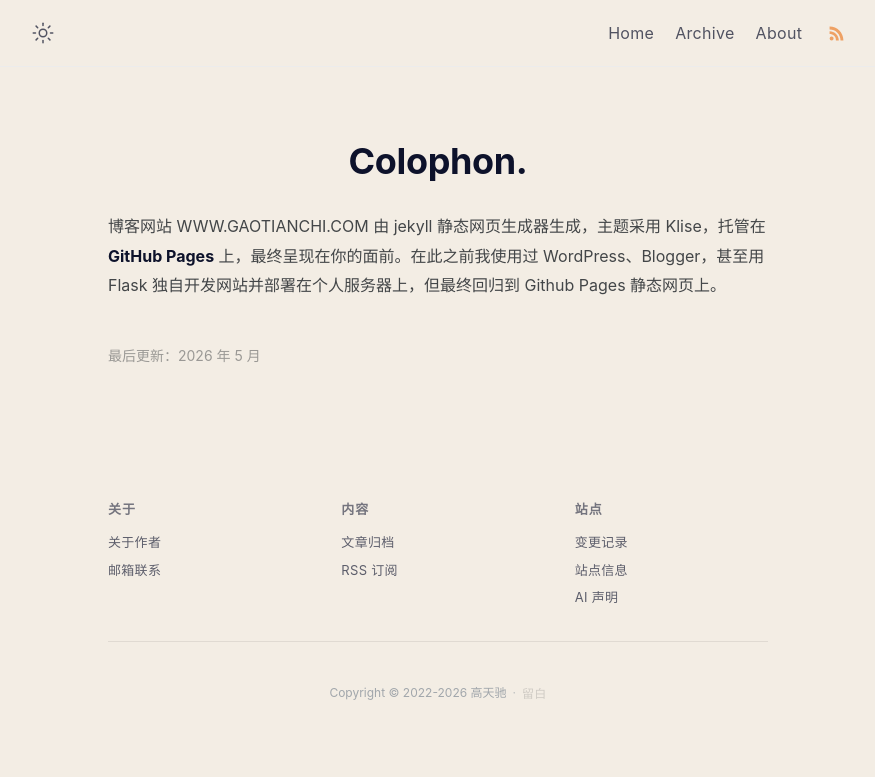
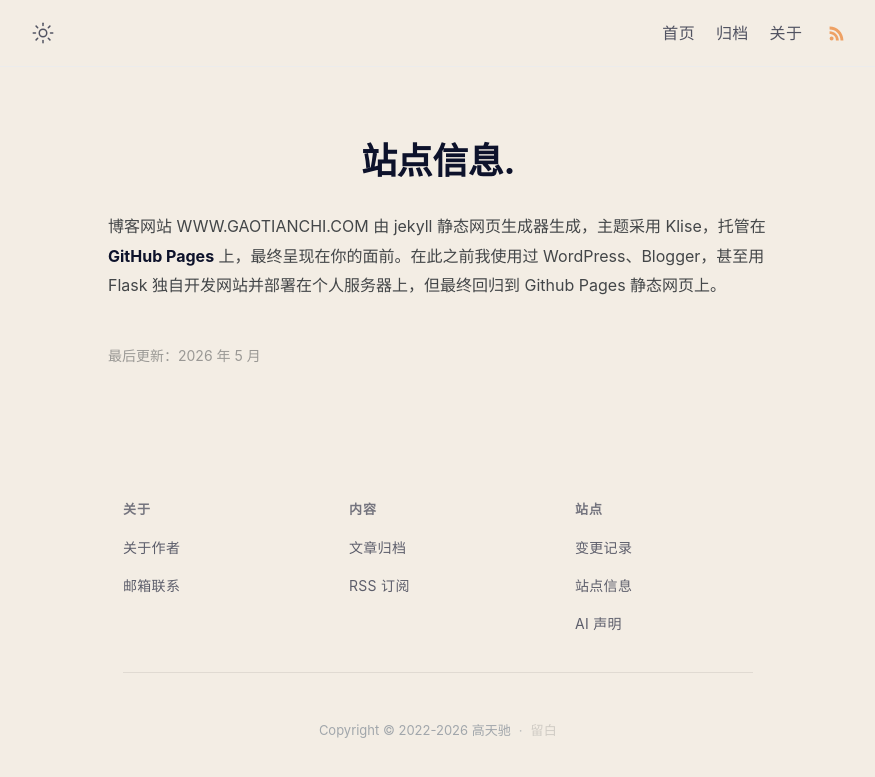
Before and after one commit to gaotianchi/gaotianchi.github.io, a Jekyll site: the page built from _pages/colophon.md, in a window 1280 px wide. Shown: the top 777 px of the page, without its empty margins (202-1077 px from the left). Built offline with Jekyll 4.4.1, drawn with Linux system fonts in a browser that asks for light colours.

Commit message:
style: update menu titles to Chinese and enhance footer layout for improved responsiveness

```diff
--- a/_data/menus.yml
+++ b/_data/menus.yml
@@ -1,12 +1,12 @@
-- title: Home
+- title: 首页
   url: /
   external: false
 
-- title: Archive
+- title: 归档
   url: /archive/
   external: false
 
-- title: About
+- title: 关于
   url: /about/
   external: false
 
--- a/_pages/colophon.md
+++ b/_pages/colophon.md
@@ -1,5 +1,5 @@
 ---
-title: Colophon
+title: 站点信息
 permalink: /colophon/
 layout: page
 description: 这个网站是如何构建的？
--- a/_sass/klise/_layout.scss
+++ b/_sass/klise/_layout.scss
@@ -333,6 +333,7 @@
 .footer {
   margin-top: 8em;
   margin-bottom: 2em;
+  padding: 0 $spacing-half;
 
   @include media-query($on-mobile) {
     margin-top: 3em;
@@ -341,23 +342,30 @@
   .footer-grid {
     display: grid;
     grid-template-columns: repeat(3, 1fr);
-    gap: 2.5rem;
-    margin-bottom: 2.5rem;
+    gap: 3rem;
+    max-width: $narrow-size;
+    margin: 0 auto 2.5rem auto;
     padding-bottom: 2rem;
     border-bottom: 1px solid rgba(0, 0, 0, 0.08);
 
     @include media-query($on-mobile) {
       grid-template-columns: repeat(2, 1fr);
+      gap: 1.75rem;
+      margin-bottom: 1.75rem;
+      padding-bottom: 1.5rem;
+    }
+
+    @media screen and (max-width: 420px) {
+      grid-template-columns: 1fr;
+      text-align: center;
       gap: 1.5rem;
-      margin-bottom: 1.5rem;
-      padding-bottom: 1.25rem;
     }
   }
 
   .footer-column {
     display: flex;
     flex-direction: column;
-    gap: 4px;
+    gap: 6px;
   }
 
   .footer-heading {
@@ -365,7 +373,7 @@
     font-weight: $bold-weight;
     color: $black;
     opacity: 0.55;
-    margin: 0 0 0.5em 0;
+    margin: 0 0 0.4em 0;
     letter-spacing: 1px;
     text-transform: none;
     font-family: inherit;
@@ -375,13 +383,19 @@
     color: $black;
     opacity: 0.65;
     font-weight: $normal-weight;
-    font-size: $small-font-size - 1;
+    font-size: $small-font-size;
     text-decoration: none;
     letter-spacing: 0.3px;
-    line-height: 1.8;
+    line-height: 2;
+    padding: 2px 0;
 
     &:hover {
       opacity: 0.4;
+    }
+
+    @include media-query($on-mobile) {
+      line-height: 2.2;
+      padding: 3px 0;
     }
   }
 
@@ -389,12 +403,13 @@
     display: flex;
     justify-content: center;
     align-items: center;
-    gap: 4px;
+    gap: 6px;
     flex-wrap: wrap;
+    padding-top: 2px;
   }
 
   .footer_copyright {
-    font-size: $small-font-size - 2;
+    font-size: $small-font-size - 1;
     color: $gray;
     opacity: 0.6;
   }
@@ -403,14 +418,14 @@
     opacity: 0.4;
     margin: 0 2px;
     color: $gray;
-    font-size: $small-font-size - 2;
+    font-size: $small-font-size - 1;
   }
 
   .footer_legacy {
     color: inherit;
     text-decoration: none;
     opacity: 0.2;
-    font-size: $small-font-size - 2;
+    font-size: $small-font-size - 1;
 
     &:hover {
       opacity: 0.6;
```
Also changed, not shown: _pages/changelog.md (+1 -1 lines).
